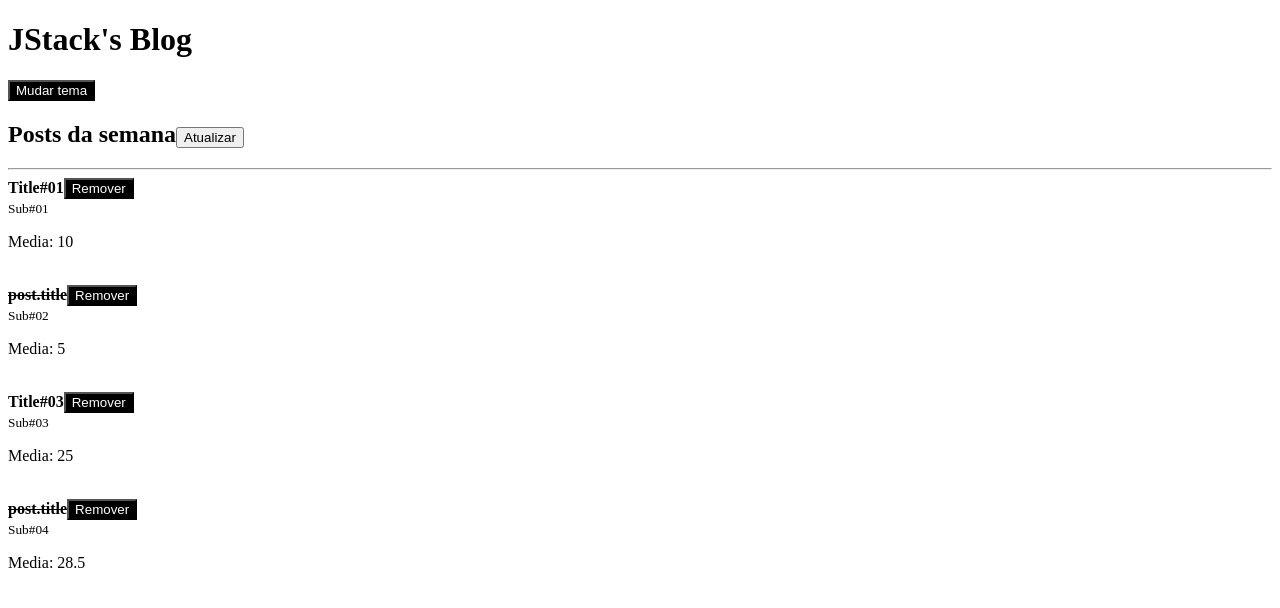
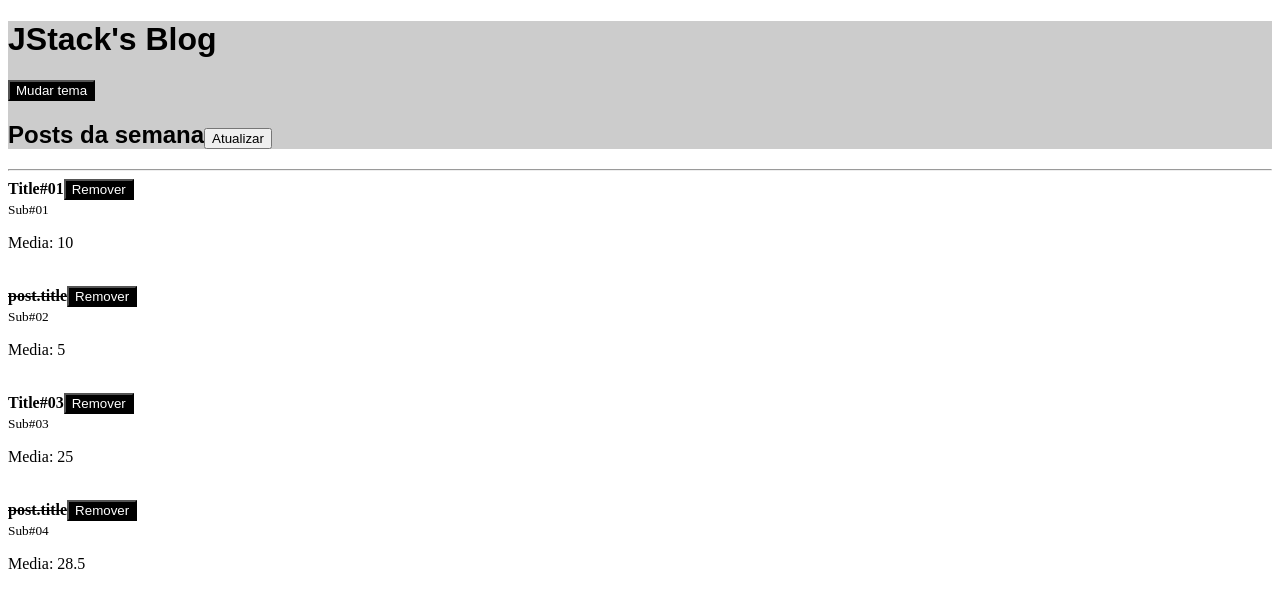
Before and after one commit to g3x-Guilherme/react-fundamentals, a React app: page / in a window 1280 px wide. Shown: the top 608 px of the page. Built offline with nearby package versions, Linux system fonts and the light colour scheme.

Commit message:
inline styles

```diff
--- a/src/Header.js
+++ b/src/Header.js
@@ -9,14 +9,19 @@ export function Header({ title, children }) {
   const { onToggleTheme } = useContext(ThemeContext)
 
   return (
-  <>
+  <div
+    style={{
+      background: '#ccc',
+      fontFamily: 'sans-serif',
+    }}
+  >
   <h1>{title}</h1>
   <Button onClick={onToggleTheme}>
     Mudar tema
   </Button>
   {children}
 
-  </>
+  </div>
   );
 }
 
--- a/src/ThemeContext.js
+++ b/src/ThemeContext.js
@@ -1,6 +1,6 @@
 import React, { useState, createContext } from 'react';
 
-export const ThemeContext = createContext('dark');
+export const ThemeContext = createContext();
 
 export function ThemeProvider({ children }) {
   const [theme, setTheme] = useState('dark')
@@ -15,11 +15,11 @@ export function ThemeProvider({ children }) {
   return (
     <ThemeContext.Provider
      value={{
-      theme,
+       theme,
       onToggleTheme: handleToggleTheme
     }}
    >
-    {children}
+      {children}
    </ThemeContext.Provider>
 
   );
```
